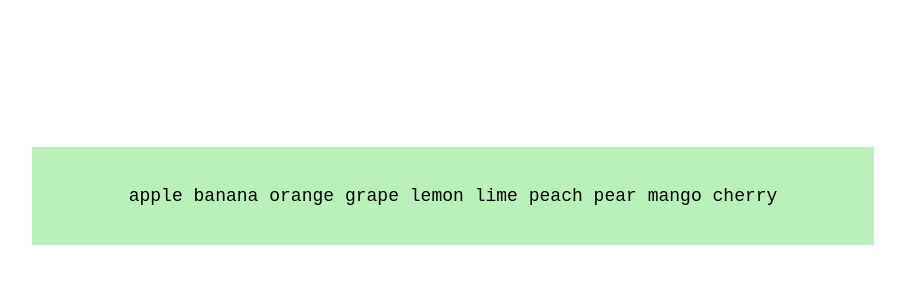
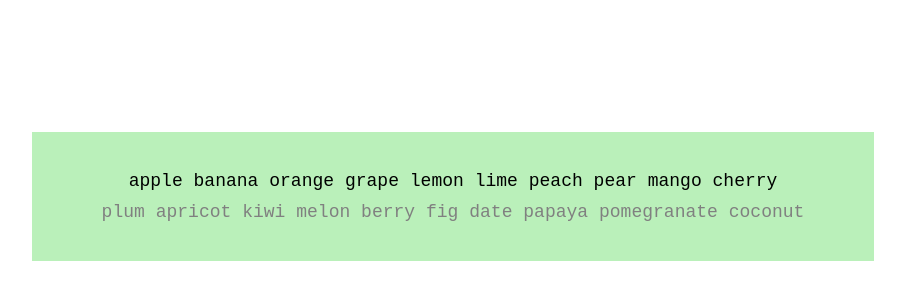
Before and after one commit to krishCoolCoder/TypingApplication, an Angular app: page / in a window 1280 px wide. Shown: the part 232-532 px from the top of the page, without its empty margins (187-1092 px from the left). Built offline with nearby package versions, Linux system fonts and the light colour scheme.

Commit message:
feat(typer): Added the preview line

```diff
--- a/src/app/typer/typer.component.css
+++ b/src/app/typer/typer.component.css
@@ -17,7 +17,7 @@
   overflow: hidden; /* Enable scrolling if needed */
   background-color: rgba(42, 209, 42, 0.322);
   display: flex;
-  justify-content: center;
+  flex-direction: column;
 }
 
 .typing-container:focus {
@@ -42,3 +42,17 @@
 span {
   white-space: pre;
 }
+
+.current-line {
+  margin-bottom: 1px; /* Space between current line and preview */
+  height : 30px;
+  display: flex;
+  justify-content: center;
+}
+
+.preview-line {
+  color: gray; /* Optional: different color for the preview line */
+  /* height : 30px; */
+  display: flex;
+  justify-content: center;
+}
--- a/src/app/typer/typer.component.html
+++ b/src/app/typer/typer.component.html
@@ -1,5 +1,6 @@
 <div class="center-container">
   <div class="typing-container" (keydown)="onKeydown($event)" tabindex="0">
+    <div class="current-line">
       <p class="justified-text">
         <span *ngFor="let char of getDisplayedLine(); let i = index" [ngClass]="getCharClass(i)">
           <span *ngIf="isSpace(char)">&nbsp;</span>
@@ -7,4 +8,13 @@
         </span>
       </p>
     </div>
+    <div class="preview-line">
+      <p class="justified-text">
+        <span *ngFor="let char of getNextLine(); let i = index">
+          <span *ngIf="isSpace(char)">&nbsp;</span>
+          <span *ngIf="!isSpace(char)">{{ char }}</span>
+        </span>
+      </p>
     </div>
+  </div>
+</div>
--- a/src/app/typer/typer.component.ts
+++ b/src/app/typer/typer.component.ts
@@ -11,6 +11,8 @@ export class TyperComponent {
   lines: string[] = [];
   currentLineIndex: number = 0;
   inputText: string = '';
+  correctKeyStroke : number = 0;
+  wrongKeyStroke : number = 0;
 
   constructor() {
     this.lines = this.text.split(' '); // Split text into words for display
@@ -22,9 +24,20 @@ export class TyperComponent {
     return currentLine.join(' ').split(''); // Convert line into array of characters
   }
 
+  getNextLine(): string[] {
+    // Display the next set of 10 words for preview
+    const nextLine = this.lines.slice(this.currentLineIndex + 10, this.currentLineIndex + 20);
+    return nextLine.join(' ').split(''); // Convert line into array of characters
+  }
+
   getCharClass(index: number): string {
     if (this.inputText[index] === undefined) {
       return '';
+    }
+    if (this.inputText[index] === this.getDisplayedLine()[index]) {
+      this.currentLineIndex++;
+    } else {
+      this.wrongKeyStroke++;
     }
     return this.inputText[index] === this.getDisplayedLine()[index] ? 'correct' : 'incorrect';
   }
```
Lines whose indentation alone changed are shown as unchanged.
